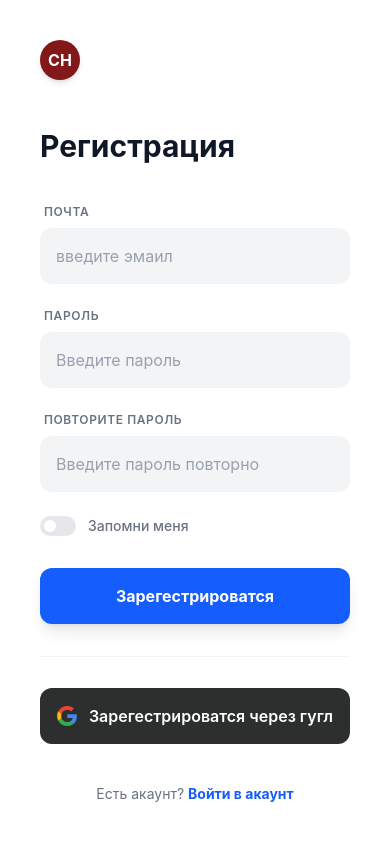
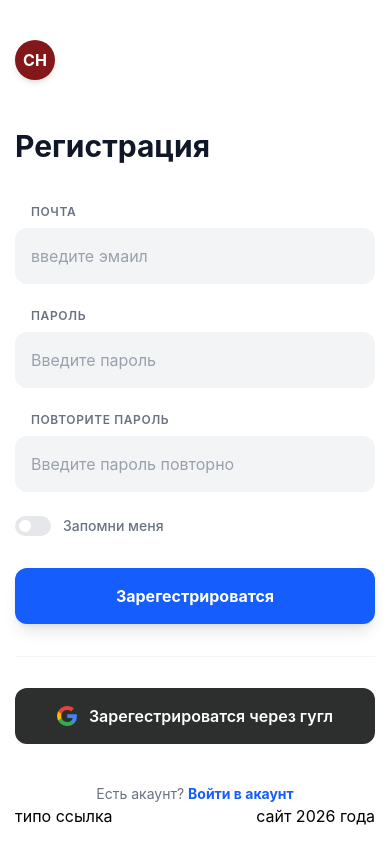
Before and after one commit to shabanbayevbereke-stack/figmaProject, a React (Vite) app: page /register in a window 390 px wide. Shown: the top 864 px of the page. Built offline with nearby package versions, Linux system fonts and the light colour scheme.

Commit message:
style: changed size form

```diff
--- a/src/pages/LoginPage/LoginPage.tsx
+++ b/src/pages/LoginPage/LoginPage.tsx
@@ -1,7 +1,6 @@
 import { useNavigate } from "react-router-dom";
-import backgroundImage from "@/public/beach.png";
-
-import googleImage from "@/public/googleImage.png";
+import backgroundImage from "@pablic/beach.png";
+import googleImage from "@pablic/googleImage.png";
 import { MyInput } from "@/shared/uiKit/MyInput";
 import { MyButton } from "@/shared/uiKit/MyButton";
 import { MyToggle } from "@/shared/uiKit/MyToggle";
@@ -16,8 +15,8 @@ export function LoginPage() {
         style={{ backgroundImage: `url(${backgroundImage})` }}
       ></div>
 
-      <div className="bg-white flex flex-col p-10 md:p-20 justify-between">
-        <form className="w-full  mx-auto md:mx-0">
+      <div className="bg-white flex flex-col items-center justify-between my-10">
+        <form className="w-[360px] mx-auto md:mx-0">
           <div className="flex items-center space-x-3 mb-12">
             <div className="w-10 h-10 bg-red-900 rounded-full flex items-center justify-center shadow-md text-white font-bold">
               CH
@@ -56,7 +55,7 @@ export function LoginPage() {
             </div>
           </div>
 
-          <button className="w-full bg-[#2D2E2E] hover:bg-black text-white font-semibold py-4 rounded-xl flex items-center justify-center space-x-3 transition-all">
+          <button className="w-full bg-[#333333] hover:bg-black text-white font-semibold py-4 rounded-xl flex items-center justify-center space-x-3 transition-all">
             <div
               style={{ backgroundImage: `url(${googleImage})` }}
               className="w-5 h-5"
@@ -74,6 +73,10 @@ export function LoginPage() {
             </a>
           </p>
         </form>
+        <div className="flex w-[360px] justify-between">
+          <a href="#">типо ссылка</a>
+          <p>сайт 2026 года</p>
+        </div>
       </div>
     </div>
   );
--- a/src/pages/RegisterPage/RegisterPage.tsx
+++ b/src/pages/RegisterPage/RegisterPage.tsx
@@ -1,6 +1,6 @@
 import { useNavigate } from "react-router-dom";
-import backgroundImage from "@/public/beach.png";
-import googleImage from "@/public/googleImage.png";
+import backgroundImage from "@pablic/beach.png";
+import googleImage from "@pablic/googleImage.png";
 import { MyInput } from "@/shared/uiKit/MyInput";
 import { MyButton } from "@/shared/uiKit/MyButton";
 import { MyToggle } from "@/shared/uiKit/MyToggle";
@@ -15,8 +15,8 @@ export function RegisterPage() {
         style={{ backgroundImage: `url(${backgroundImage})` }}
       ></div>
 
-      <div className="bg-white flex flex-col p-10 md:p-20 justify-between ">
-        <form className="w-full  mx-auto md:mx-0">
+      <div className="bg-white flex flex-col justify-between items-center my-10">
+        <form className="w-[360px] mx-auto md:mx-0">
           <div className="flex items-center space-x-3 mb-12">
             <div className="w-10 h-10 bg-red-900 rounded-full flex items-center justify-center shadow-md text-white font-bold">
               CH
@@ -74,6 +74,10 @@ export function RegisterPage() {
             </a>
           </p>
         </form>
+        <div className="flex w-[360px] justify-between">
+          <a href="#">типо ссылка</a>
+          <p>сайт 2026 года</p>
+        </div>
       </div>
     </div>
   );
--- a/src/shared/uiKit/MyInput.tsx
+++ b/src/shared/uiKit/MyInput.tsx
@@ -1,7 +1,10 @@
-export function MyInput({ label, ...props }: { label: string } & React.InputHTMLAttributes<HTMLInputElement>) {
+export function MyInput({
+  label,
+  ...props
+}: { label: string } & React.InputHTMLAttributes<HTMLInputElement>) {
   return (
     <div className="w-full">
-      <label className="block text-xs font-semibold text-gray-500 mb-2 ml-1 uppercase tracking-wider">
+      <label className="block text-xs font-semibold text-gray-500 mb-2 uppercase tracking-wider ml-4">
         {label}
       </label>
       <input
--- a/tsconfig.app.json
+++ b/tsconfig.app.json
@@ -25,7 +25,8 @@
     "noUncheckedSideEffectImports": true,
 
     "paths": {
-      "@/*": ["./src/*"]
+      "@/*": ["./src/*"],
+      "pablic/*":["./pablic/*"]
     }
   },
   "include": ["src"]
--- a/vite.config.ts
+++ b/vite.config.ts
@@ -8,7 +8,8 @@ export default defineConfig({
   plugins: [react(), tailwindcss()],
   resolve:{
     alias:{
-      '@': path.resolve(__dirname,'./src')
+      '@': path.resolve(__dirname,'./src'),
+      '@pablic': path.resolve(__dirname, './public')
     }
   }
 });
```
Also changed, not shown: public/googleImage.png (renamed from src/public/googleImage.png), 1 other file (tests, documents, lock files or other folders).
